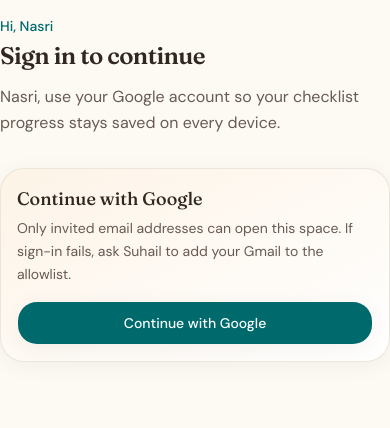
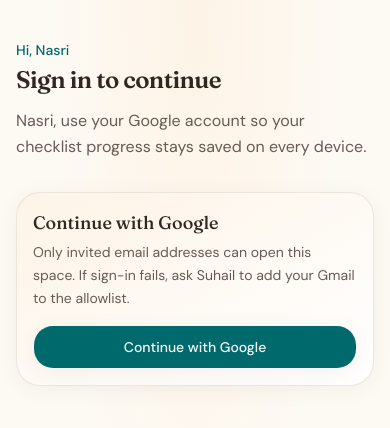
Before and after one commit to suhailkc/her-growth, a React (Vite) app: page /login in a window 390 px wide. Shown: the top 428 px of the page. Built offline with nearby package versions, Linux system fonts and the light colour scheme; no server answers.

Commit message:
fix: add page padding to login and onboarding on mobile
Routes outside AppShell had no horizontal safe padding, so content sat flush to phone edges.

Co-authored-by: Cursor <cursoragent@cursor.com>

```diff
--- /dev/null
+++ b/src/components/layout/public-page-shell.tsx
@@ -0,0 +1,19 @@
+import type { ReactNode } from 'react'
+
+type PublicPageShellProps = {
+  children: ReactNode
+}
+
+/** Shared chrome for routes outside AppShell (login, onboarding). */
+export function PublicPageShell({ children }: PublicPageShellProps) {
+  return (
+    <div className="min-h-dvh bg-[radial-gradient(ellipse_at_top,_var(--color-surface-warm)_0%,_transparent_55%)]">
+      <main
+        id="main-content"
+        className="safe-page-x safe-page-bottom min-h-dvh py-6 sm:px-6 lg:px-8"
+      >
+        {children}
+      </main>
+    </div>
+  )
+}
--- a/src/pages/login-page.tsx
+++ b/src/pages/login-page.tsx
@@ -3,6 +3,7 @@ import { Navigate } from 'react-router-dom'
 import { PageContainer } from '@/components/common/page-container'
 import { ErrorState } from '@/components/common/error-state'
 import { LoadingState } from '@/components/common/loading-state'
+import { PublicPageShell } from '@/components/layout/public-page-shell'
 import { Button } from '@/components/ui/button'
 import { Card, CardContent, CardHeader, CardTitle } from '@/components/ui/card'
 import { appBrand } from '@/config/app'
@@ -24,17 +25,23 @@ export function LoginPage() {
 
   if (!configured) {
     return (
+      <PublicPageShell>
         <PageContainer width="narrow">
           <ErrorState
             title="Sign-in not configured yet"
             description="Add VITE_SUPABASE_URL and VITE_SUPABASE_ANON_KEY (see .env.example), then restart the dev server."
           />
         </PageContainer>
+      </PublicPageShell>
     )
   }
 
   if (isLoading) {
-    return <LoadingState label="Checking sign-in…" />
+    return (
+      <PublicPageShell>
+        <LoadingState label="Checking sign-in…" />
+      </PublicPageShell>
+    )
   }
 
   if (session && access === 'allowed' && dataReady) {
@@ -45,8 +52,9 @@ export function LoginPage() {
   }
 
   return (
+    <PublicPageShell>
       <PageContainer width="narrow">
-      <div className="enter-fade-up mx-auto max-w-lg py-4 sm:py-8">
+        <div className="enter-fade-up mx-auto w-full min-w-0 max-w-lg py-4 sm:py-8">
           <p className="text-sm font-medium text-primary">{appBrand.welcomeLead}</p>
           <h1 className="mt-1 text-balance font-serif text-2xl font-semibold sm:text-3xl">
             Sign in to continue
@@ -82,5 +90,6 @@ export function LoginPage() {
           </Card>
         </div>
       </PageContainer>
+    </PublicPageShell>
   )
 }
--- a/src/pages/onboarding-page.tsx
+++ b/src/pages/onboarding-page.tsx
@@ -1,6 +1,7 @@
 import { Navigate, useNavigate } from 'react-router-dom'
 
 import { PageContainer } from '@/components/common/page-container'
+import { PublicPageShell } from '@/components/layout/public-page-shell'
 import { Button } from '@/components/ui/button'
 import { Card, CardContent, CardHeader, CardTitle } from '@/components/ui/card'
 import { appBrand } from '@/config/app'
@@ -24,8 +25,9 @@ export function OnboardingPage() {
   }
 
   return (
+    <PublicPageShell>
       <PageContainer width="narrow">
-      <div className="enter-fade-up mx-auto max-w-lg py-4 sm:py-8">
+        <div className="enter-fade-up mx-auto w-full min-w-0 max-w-lg py-4 sm:py-8">
           <p className="text-sm font-medium text-primary">{appBrand.welcomeLead}</p>
           <h1 className="mt-1 text-balance font-serif text-2xl font-semibold sm:text-3xl">
             Welcome to your space
@@ -45,12 +47,18 @@ export function OnboardingPage() {
               </p>
             </CardHeader>
             <CardContent>
-            <Button type="button" size="lg" className="w-full rounded-xl sm:w-auto" onClick={startJourney}>
+              <Button
+                type="button"
+                size="lg"
+                className="w-full rounded-xl sm:w-auto"
+                onClick={startJourney}
+              >
                 Open my journey
               </Button>
             </CardContent>
           </Card>
         </div>
       </PageContainer>
+    </PublicPageShell>
   )
 }
```
Lines whose indentation alone changed are shown as unchanged.
